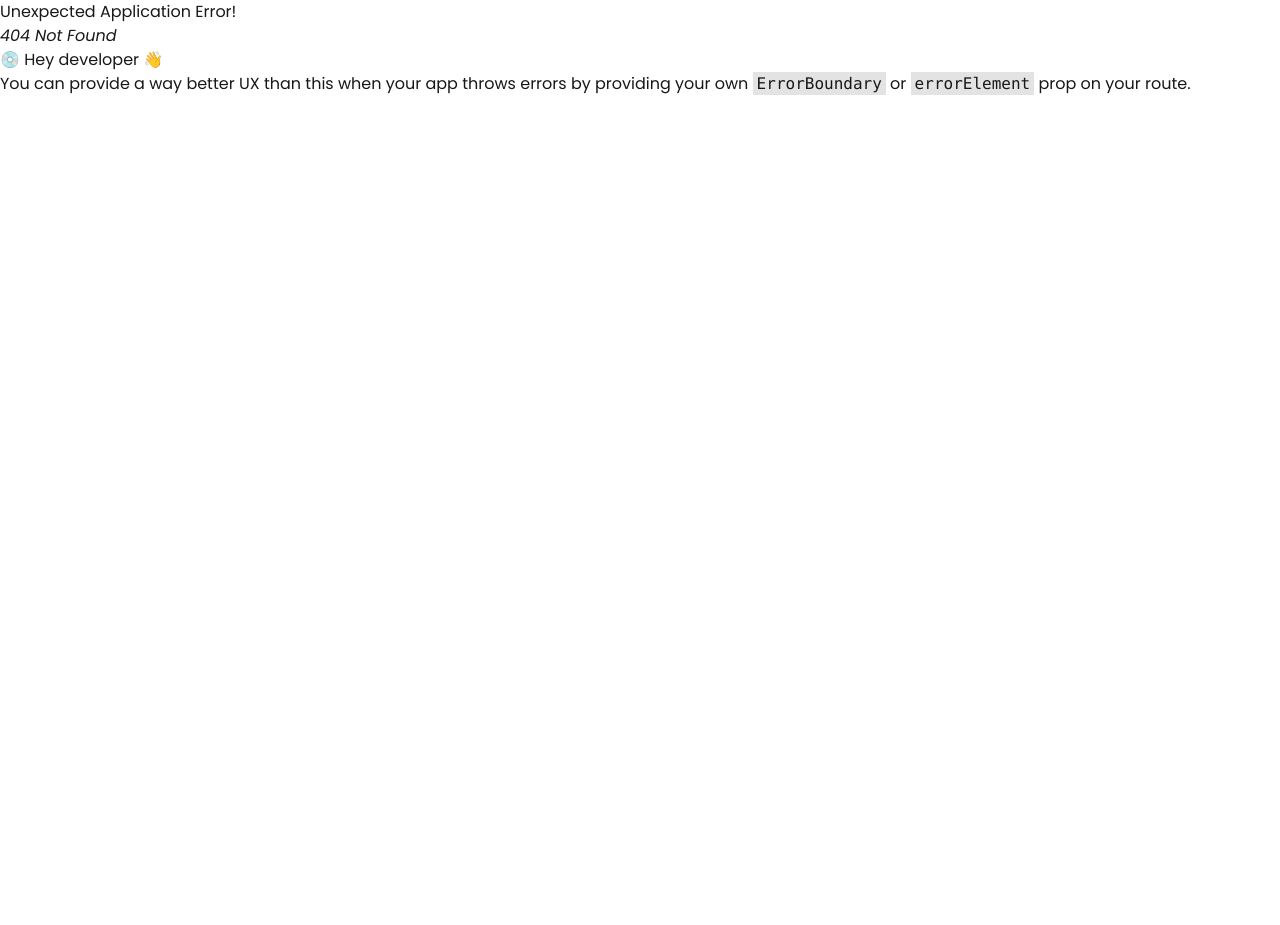
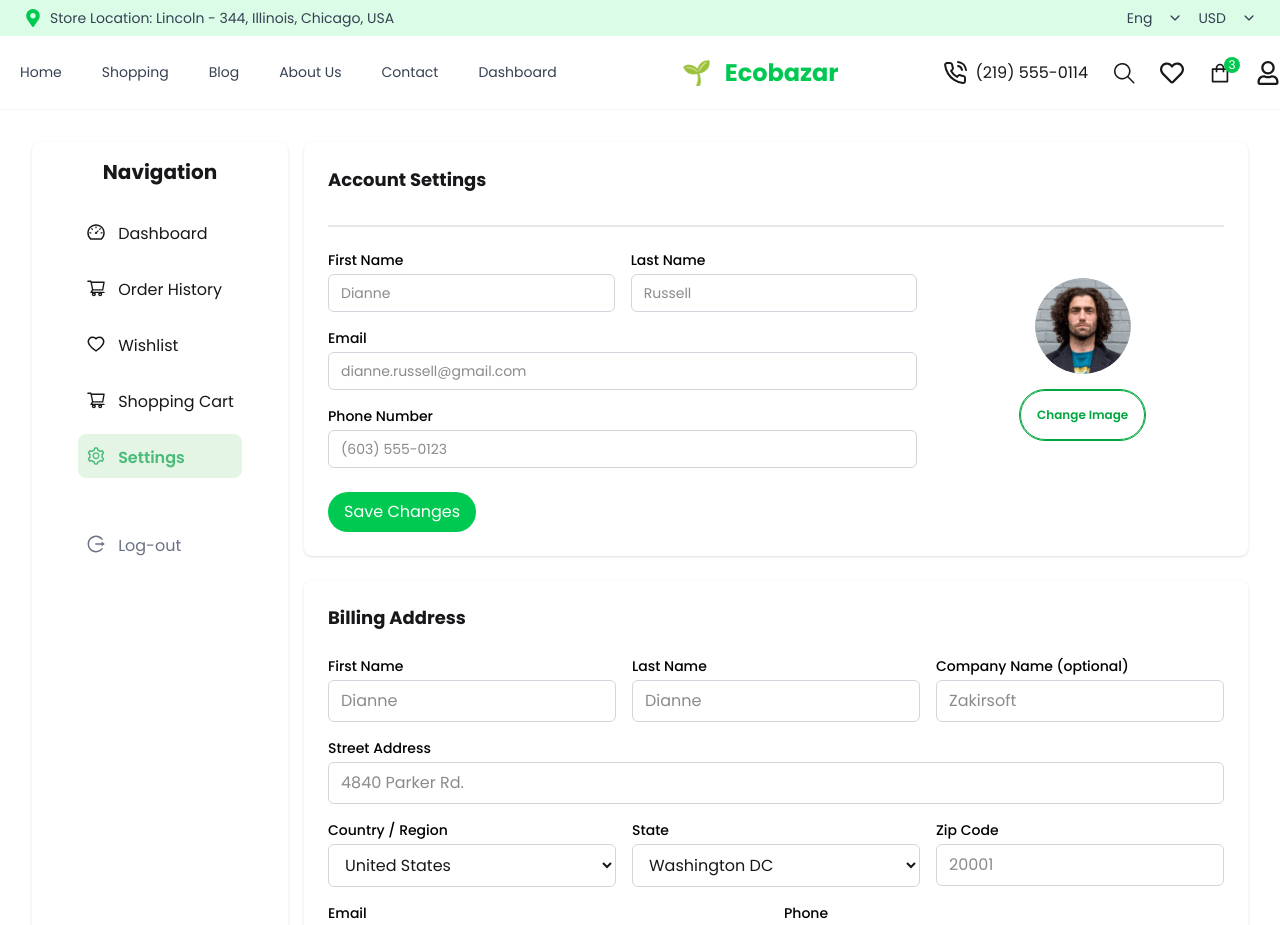
Before and after one commit to sabbir6175/Ecobazar-Shoping, a React (Vite) app: page /settings in a window 1280 px wide. Before the commit this address had no page. Shown: the top 925 px of the page. Before the commit the page ends 800 px from the top, so only its background shows below. Built offline with nearby package versions, Linux system fonts and the light colour scheme.

Commit message:
dashboard settings & wishlist & shoppingCart component work complete

```diff
--- a/src/Components/NewsletterSubscribe .jsx
+++ b/src/Components/NewsletterSubscribe .jsx
@@ -28,7 +28,7 @@ const NewsletterSubscribe = () => {
             <input
               type="email"
               placeholder="Your email address"
-              className="flex-grow  px-4 py-2 rounded-l-md border border-gray-300 focus:outline-none focus:ring-2 focus:ring-green-500"
+              className="flex-grow w-48 md:w-full  px-4 py-2 rounded-l-md border border-gray-300 focus:outline-none focus:ring-2 focus:ring-green-500"
               required
             />
             <button
--- a/src/Layout/Dashboard.jsx
+++ b/src/Layout/Dashboard.jsx
@@ -32,7 +32,7 @@ const Dashboard = () => {
                 }
               >
                 <AiOutlineDashboard className="h-5 w-5" />
-                <span className="text-xs mt-1">Dashboard</span>
+                <span className="text-xs md:text-base mt-1">Dashboard</span>
               </NavLink>
             </li>
             <li>
@@ -45,7 +45,7 @@ const Dashboard = () => {
                 }
               >
                 <AiOutlineShoppingCart className="h-5 w-5" />
-                <span className="text-xs mt-1">Order History</span>
+                <span className="text-xs  md:text-base mt-1">Order History</span>
               </NavLink>
             </li>
             <li>
@@ -58,12 +58,12 @@ const Dashboard = () => {
                 }
               >
                 <AiOutlineHeart className="h-5 w-5" />
-                <span className="text-xs mt-1">Wishlist</span>
+                <span className="text-xs md:text-base mt-1">Wishlist</span>
               </NavLink>
             </li>
             <li>
               <NavLink
-                to="/shopping-cart"
+                to="/shoppingCart"
                 className={({ isActive }) =>
                   `flex flex-col md:flex-row lg:gap-3 items-center p-2 rounded-box ${
                     isActive ? "bg-[#E5F5E5] text-[#48BB78] font-semibold" : ""
@@ -71,7 +71,7 @@ const Dashboard = () => {
                 }
               >
                 <AiOutlineShoppingCart className="h-5 w-5" />
-                <span className="text-xs mt-1">Shopping Cart</span>
+                <span className="text-xs md:text-base mt-1">Shopping Cart</span>
               </NavLink>
             </li>
             <li>
@@ -84,7 +84,7 @@ const Dashboard = () => {
                 }
               >
                 <AiOutlineSetting className="h-5 w-5" />
-                <span className="text-xs mt-1">Settings</span>
+                <span className="text-xs md:text-base mt-1">Settings</span>
               </NavLink>
             </li>
             {/* Log-out অপশনটি শুধু বড় স্ক্রিনে দেখাবে */}
@@ -94,7 +94,7 @@ const Dashboard = () => {
                 className="flex flex-col md:flex-row lg:gap-3 items-center p-2 rounded-box text-gray-500 hover:text-gray-700"
               >
                 <AiOutlineLogout className="h-5 w-5" />
-                <span className="text-xs mt-1">Log-out</span>
+                <span className="text-xs md:text-base mt-1">Log-out</span>
               </a>
             </li>
           </ul>
--- /dev/null
+++ b/src/pages/Dashboard/UserDashboard/Settings.jsx
@@ -0,0 +1,183 @@
+import React, { useState } from "react";
+import { AiOutlineEye, AiOutlineEyeInvisible } from "react-icons/ai";
+import Ellipse from "../../../assets/Ellipse.png";
+const Settings = () => {
+  const [passwordVisible, setPasswordVisible] = useState(false);
+  const [newPasswordVisible, setNewPasswordVisible] = useState(false);
+  const [confirmPasswordVisible, setConfirmPasswordVisible] = useState(false);
+
+  return (
+    <div className=" rounded-lg w-full">
+      {/* Account Settings Section */}
+      <div className="bg-white rounded-lg shadow p-6 mb-6">
+        <h2 className="text-lg font-bold mb-6">Account Settings</h2>
+        <div className="divider"></div>
+        <div className="grid grid-cols-1 md:grid-cols-3 gap-6">
+          <div className="col-span-2">
+            <div className="grid grid-cols-1 md:grid-cols-2 gap-4">
+              <div>
+                <label className="block text-sm font-medium text-black">First Name</label>
+                <input
+                  type="text"
+                  className="mt-1 block w-full px-3 py-2 border border-gray-300 rounded-md  focus:outline-none focus:ring-[#48BB78] focus:border-[#48BB78] sm:text-sm"
+                  placeholder="Dianne"
+                />
+              </div>
+              <div>
+                <label className="block text-sm font-medium text-black">Last Name</label>
+                <input
+                  type="text"
+                  className="mt-1 block w-full px-3 py-2 border border-gray-300 rounded-md  focus:outline-none focus:ring-[#48BB78] focus:border-[#48BB78] sm:text-sm"
+                  placeholder="Russell"
+                />
+              </div>
+              <div className="col-span-1 md:col-span-2">
+                <label className="block text-sm font-medium text-black">Email</label>
+                <input
+                  type="email"
+                  className="mt-1 block w-full px-3 py-2 border border-gray-300 rounded-md  focus:outline-none focus:ring-[#48BB78] focus:border-[#48BB78] sm:text-sm"
+                  placeholder="dianne.russell@gmail.com"
+                />
+              </div>
+              <div className="col-span-1 md:col-span-2">
+                <label className="block text-sm font-medium text-black">Phone Number</label>
+                <input
+                  type="tel"
+                  className="mt-1 block w-full px-3 py-2 border border-gray-300 rounded-md  focus:outline-none focus:ring-[#48BB78] focus:border-[#48BB78] sm:text-sm"
+                  placeholder="(603) 555-0123"
+                />
+              </div>
+            </div>
+          </div>
+          <div className="flex flex-col items-center justify-center">
+            <img
+              src={Ellipse}
+              alt="Profile"
+              className="w-24 h-24 rounded-full mb-4"
+            />
+            <button className="text-green-600  border p-4 rounded-full outline-1 font-semibold text-xs">
+              Change Image
+            </button>
+          </div>
+        </div>
+        <button className="mt-6 px-4 py-2 bg-green-500 text-white rounded-full">
+          Save Changes
+        </button>
+      </div>
+
+      {/* Billing Address Section */}
+      <div className="bg-white rounded-lg shadow p-6 mb-6">
+        <h2 className="text-lg font-bold mb-6">Billing Address</h2>
+        <div className="grid grid-cols-1 md:grid-cols-2 lg:grid-cols-3 gap-4">
+          <div>
+            <label className="block text-sm font-medium text-black">First Name</label>
+            <input type="text" className="mt-1 block w-full px-3 py-2 border border-gray-300 rounded-md " placeholder="Dianne" />
+          </div>
+          <div>
+            <label className="block text-sm font-medium text-black">Last Name</label>
+            <input type="text" className="mt-1 block w-full px-3 py-2 border border-gray-300 rounded-md " placeholder="Dianne" />
+          </div>
+          <div>
+            <label className="block text-sm font-medium text-black">Company Name (optional)</label>
+            <input type="text" className="mt-1 block w-full px-3 py-2 border border-gray-300 rounded-md " placeholder="Zakirsoft" />
+          </div>
+          <div className="col-span-1 md:col-span-2 lg:col-span-3">
+            <label className="block text-sm font-medium text-black">Street Address</label>
+            <input type="text" className="mt-1 block w-full px-3 py-2 border border-gray-300 rounded-md " placeholder="4840 Parker Rd." />
+          </div>
+          <div>
+            <label className="block text-sm font-medium text-black">Country / Region</label>
+            <select className="mt-1 block w-full px-3 py-2 border border-gray-300 rounded-md ">
+              <option>United States</option>
+            </select>
+          </div>
+          <div>
+            <label className="block text-sm font-medium text-black">State</label>
+            <select className="mt-1 block w-full px-3 py-2 border border-gray-300 rounded-md ">
+              <option>Washington DC</option>
+            </select>
+          </div>
+          <div>
+            <label className="block text-sm font-medium text-black">Zip Code</label>
+            <input type="text" className="mt-1 block w-full px-3 py-2 border border-gray-300 rounded-md " placeholder="20001" />
+          </div>
+          <div className="col-span-1 md:col-span-2 lg:col-span-3">
+            <div className="grid grid-cols-1 md:grid-cols-2 gap-4">
+              <div>
+                <label className="block text-sm font-medium text-black">Email</label>
+                <input type="email" className="mt-1 block w-full px-3 py-2 border border-gray-300 rounded-md " placeholder="dianne.russell@gmail.com" />
+              </div>
+              <div>
+                <label className="block text-sm font-medium text-black">Phone</label>
+                <input type="tel" className="mt-1 block w-full px-3 py-2 border border-gray-300 rounded-md " placeholder="(603) 555-0123" />
+              </div>
+            </div>
+          </div>
+        </div>
+        <button className="mt-6 px-4 py-2 bg-green-500 text-white rounded-full hover:bg-[#3B8E5F] transition-colors">
+          Save Changes
+        </button>
+      </div>
+
+      {/* Change Password Section */}
+      <div className="bg-white rounded-lg shadow p-6">
+        <h2 className="text-lg font-bold mb-6">Change Password</h2>
+        <div className="grid grid-cols-1 md:grid-cols-2 gap-4">
+          <div className="col-span-1 md:col-span-2">
+            <label className="block text-sm font-medium text-black">Current Password</label>
+            <div className="relative mt-1">
+              <input
+                type={passwordVisible ? "text" : "password"}
+                className="block w-full px-3 py-2 border border-gray-300 rounded-md  pr-10 focus:outline-none focus:ring-[#48BB78] focus:border-[#48BB78] sm:text-sm"
+                placeholder="Password"
+              />
+              <span
+                className="absolute inset-y-0 right-0 pr-3 flex items-center text-sm leading-5 cursor-pointer"
+                onClick={() => setPasswordVisible(!passwordVisible)}
+              >
+                {passwordVisible ? <AiOutlineEye /> : <AiOutlineEyeInvisible />}
+              </span>
+            </div>
+          </div>
+          <div>
+            <label className="block text-sm font-medium text-black">New Password</label>
+            <div className="relative mt-1">
+              <input
+                type={newPasswordVisible ? "text" : "password"}
+                className="block w-full px-3 py-2 border border-gray-300 rounded-md  pr-10 focus:outline-none focus:ring-[#48BB78] focus:border-[#48BB78] sm:text-sm"
+                placeholder="Password"
+              />
+              <span
+                className="absolute inset-y-0 right-0 pr-3 flex items-center text-sm leading-5 cursor-pointer"
+                onClick={() => setNewPasswordVisible(!newPasswordVisible)}
+              >
+                {newPasswordVisible ? <AiOutlineEye /> : <AiOutlineEyeInvisible />}
+              </span>
+            </div>
+          </div>
+          <div>
+            <label className="block text-sm font-medium text-black">Confirm Password</label>
+            <div className="relative mt-1">
+              <input
+                type={confirmPasswordVisible ? "text" : "password"}
+                className="block w-full px-3 py-2 border border-gray-300 rounded-md  pr-10 focus:outline-none focus:ring-[#48BB78] focus:border-[#48BB78] sm:text-sm"
+                placeholder="Password"
+              />
+              <span
+                className="absolute inset-y-0 right-0 pr-3 flex items-center text-sm leading-5 cursor-pointer"
+                onClick={() => setConfirmPasswordVisible(!confirmPasswordVisible)}
+              >
+                {confirmPasswordVisible ? <AiOutlineEye /> : <AiOutlineEyeInvisible />}
+              </span>
+            </div>
+          </div>
+        </div>
+        <button className="mt-6 px-4 py-2 bg-green-500 text-white rounded-full hover:bg-[#3B8E5F] transition-colors">
+          Change Password
+        </button>
+      </div>
+    </div>
+  );
+};
+
+export default Settings;
--- a/src/pages/WishList.jsx/Wishlist.jsx
+++ b/src/pages/WishList.jsx/Wishlist.jsx
@@ -1,6 +1,5 @@
 import { FaFacebookF, FaTwitter, FaPinterest,  } from "react-icons/fa";
 import { IoMdCloseCircle } from "react-icons/io";
-import NewsletterSubscribe from "../../Components/NewsletterSubscribe ";
 
 const Wishlist = ()=> {
   return (
@@ -111,7 +110,6 @@ const Wishlist = ()=> {
         </button>
       </div>
     </div>
-    <NewsletterSubscribe></NewsletterSubscribe>
     </>
   );
 }
```
Also changed, not shown: src/pages/ShoppingCart/ShoppingCart.jsx (+27 -28 lines), src/router/router.jsx (+19 -14 lines).
